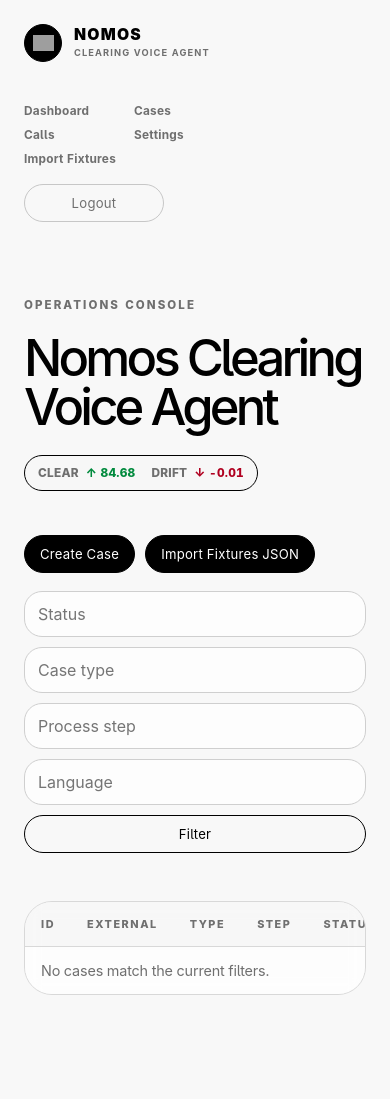
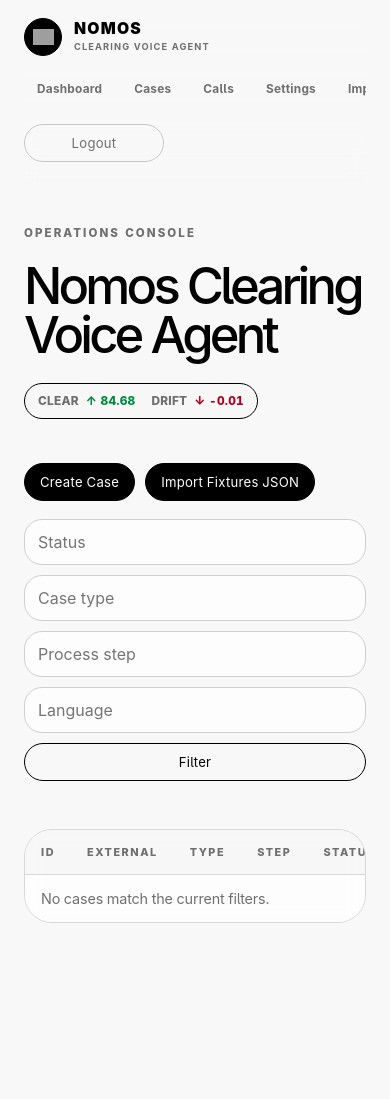
Before and after one commit to macmann/Nomos, a FastAPI app: template app/templates/cases.html in a window 390 px wide. After the commit the page ends 923 px from the top, so only its background shows below. Run offline with FastAPI, Linux system fonts and the light colour scheme; the template is opened without the code that fills it, so the values that code supplies are empty; some libraries are stand-ins or nearby versions; grey boxes are pictures that could not be loaded.

Commit message:
Move primary navigation to top menu

```diff
--- a/app/static/app.css
+++ b/app/static/app.css
@@ -16,11 +16,11 @@ a{color:var(--text);text-decoration:none}
 
 a:hover{text-decoration:underline;text-underline-offset:4px}
 
-.app-shell{min-height:100vh;position:relative;padding:34px 38px 32px}
+.app-shell{min-height:100vh;position:relative;padding:24px 38px 32px}
 
-.sidebar{position:fixed;left:38px;bottom:32px;z-index:2;width:190px;background:transparent;color:var(--text);display:flex;flex-direction:column;gap:26px;padding:0}
+.site-header{position:sticky;top:0;z-index:10;display:grid;grid-template-columns:auto minmax(0,1fr) auto;align-items:center;gap:24px;max-width:1180px;margin:0 auto;padding:8px 0 18px;background:linear-gradient(180deg,var(--bg) 0%,rgba(248,248,248,.96) 72%,rgba(248,248,248,0) 100%);backdrop-filter:blur(8px)}
 
-.brand{position:fixed;left:38px;top:32px;display:flex;align-items:center;gap:12px;color:inherit;text-decoration:none;text-transform:uppercase;letter-spacing:.045em}
+.brand{display:flex;align-items:center;gap:12px;color:inherit;text-decoration:none;text-transform:uppercase;letter-spacing:.045em;min-width:max-content}
 
 .brand:hover{text-decoration:none}
 
@@ -32,15 +32,17 @@ a:hover{text-decoration:underline;text-underline-offset:4px}
 
 .brand small{display:block;color:var(--muted);font-size:.58rem;line-height:1.15;margin-top:5px;font-weight:700;letter-spacing:.12em;text-transform:uppercase}
 
-.nav-list{display:grid;gap:7px;margin-top:0}
+.nav-list{display:flex;align-items:center;justify-content:center;gap:6px;min-width:0;overflow-x:auto;scrollbar-width:none}
+.nav-list::-webkit-scrollbar{display:none}
 
-.nav-list a{color:var(--muted);border:0;border-radius:0;padding:0;font-size:.74rem;font-weight:650;letter-spacing:.02em;width:max-content}
+.nav-list a{color:var(--muted);border:1px solid transparent;border-radius:var(--pill);padding:9px 12px;font-size:.74rem;font-weight:750;letter-spacing:.02em;white-space:nowrap}
 
-.nav-list a:hover{background:transparent;border-color:transparent;color:#000;text-decoration:none}
+.nav-list a:hover{background:rgba(0,0,0,.055);border-color:rgba(0,0,0,.08);color:#000;text-decoration:none}
 
-.sidebar-footer{margin-top:0;width:120px}
+.nav-actions{margin:0;width:auto;min-width:max-content}
+.nav-actions .button{padding-inline:14px}
 .main-panel{min-width:0}
-.topbar{position:relative;display:grid;grid-template-columns:1fr auto;align-items:start;gap:24px;padding:118px 0 86px;background:transparent;border:0;backdrop-filter:none;max-width:1180px;margin:0 auto}
+.topbar{position:relative;display:grid;grid-template-columns:1fr auto;align-items:start;gap:24px;padding:94px 0 86px;background:transparent;border:0;backdrop-filter:none;max-width:1180px;margin:0 auto}
 .topbar:before{content:"";position:absolute;left:50%;top:53%;width:min(62vw,760px);height:152px;transform:translate(-50%,-50%);border-radius:999px;background:rgba(0,0,0,.028);z-index:-1}
 .topbar h1{margin:0 auto;font-size:clamp(2.8rem,7vw,6.85rem);line-height:.96;font-weight:500;letter-spacing:-.075em;text-align:center;max-width:980px;text-wrap:balance}
 .eyebrow{margin:0 0 22px;color:var(--muted);font-size:.72rem;font-weight:800;letter-spacing:.18em;text-transform:uppercase;text-align:center}
@@ -107,11 +109,11 @@ input:focus,select:focus,textarea:focus{outline:2px solid #000;outline-offset:2p
 
 @media (max-width:900px){
 body:before{right:-120px}
-.app-shell{display:block;padding:24px}
-.brand{position:static;margin-bottom:24px}
-.sidebar{position:static;width:auto;gap:18px;margin-bottom:36px}
-.nav-list{grid-template-columns:repeat(2,max-content);gap:10px 18px}
-.sidebar-footer{width:140px}
+.app-shell{display:block;padding:18px 24px 24px}
+.site-header{position:static;grid-template-columns:1fr;justify-items:start;gap:16px;padding:0 0 24px}
+.brand{position:static}
+.nav-list{justify-content:flex-start;width:100%;padding-bottom:2px}
+.nav-actions{width:140px}
 .topbar{grid-template-columns:1fr;padding:40px 0 44px}
 .topbar h1{text-align:left;margin:0;font-size:clamp(2.4rem,13vw,4rem)}
 .eyebrow{text-align:left}
--- a/app/templates/base.html
+++ b/app/templates/base.html
@@ -9,7 +9,7 @@
 </head>
 <body>
   <div class="app-shell">
-    <aside class="sidebar" aria-label="Primary navigation">
+    <header class="site-header" aria-label="Primary navigation">
       <a class="brand" href="/" aria-label="Nomos dashboard">
         <span class="brand-mark"><img src="https://ycnxtseuegjysdxixcpx.supabase.co/storage/v1/object/public/Public/nomos/White%20Symbol.svg" alt="Nomos logo"></span>
         <span><strong>Nomos</strong><small>Clearing Voice Agent</small></span>
@@ -21,10 +21,10 @@
         <a href="/settings">Settings</a>
         <a href="/cases/import-fixtures">Import Fixtures</a>
       </nav>
-      <form method="post" action="/logout" class="sidebar-footer">
+      <form method="post" action="/logout" class="nav-actions">
         <button class="button button-ghost" type="submit">Logout</button>
       </form>
-    </aside>
+    </header>
     <main class="main-panel">
       <header class="topbar">
         <div class="hero-copy">
```
